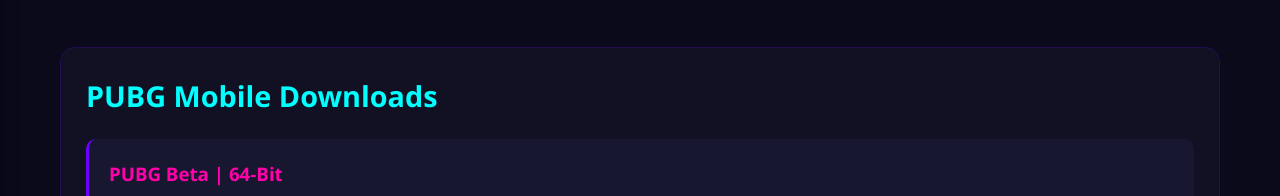
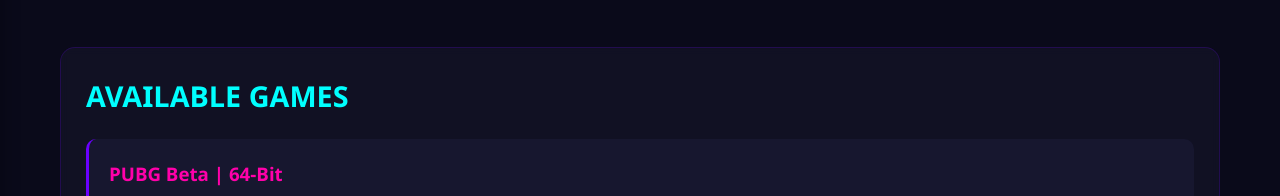
Before and after one commit to darksideyt762/darkside-website, a website: page downloads.html in a window 1280 px wide. Shown: the part 171-367 px from the top of the page. Drawn offline with Linux system fonts and the light colour scheme.

Commit message:
Update downloads.html

```diff
--- a/downloads.html
+++ b/downloads.html
@@ -37,7 +37,7 @@
         </header>
 
         <section class="slide-up">
-            <h2>PUBG Mobile Downloads</h2>
+            <h2>AVAILABLE GAMES</h2>
 
             <!-- AUTO-GENERATED CONTENT START -->
             <!-- New downloads will appear here automatically -->
```
